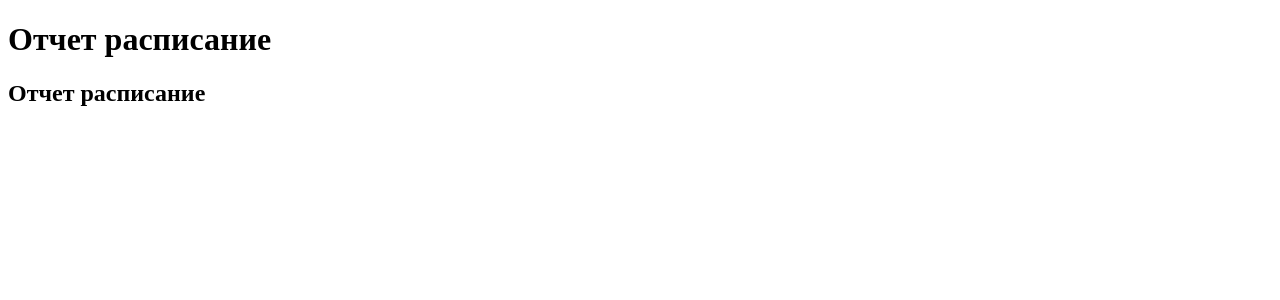
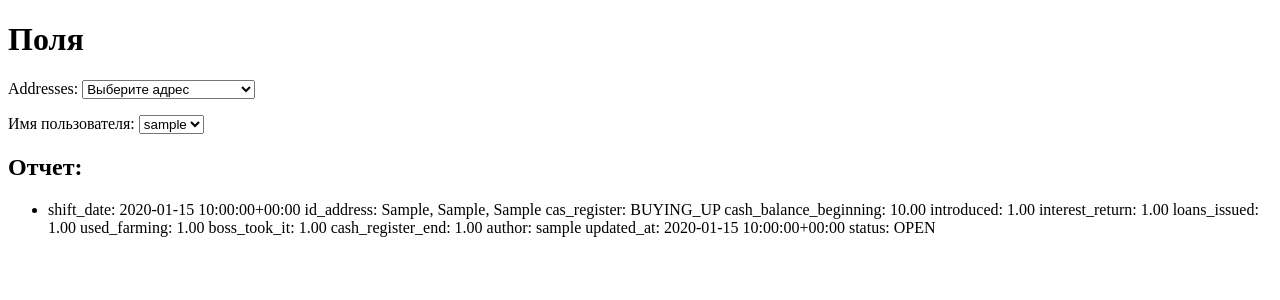
Before and after one commit to NikolayChegivarov/cash_report, a Django app: page /schedule in a window 1280 px wide. Shown: the top 300 px of the page. Run offline with Django 5.2, Linux system fonts and the light colour scheme; tables that the repository leaves empty hold one stand-in row (values such as "Sample post").

Commit message:
ScheduleView start

```diff
--- a/cashbox_app/forms.py
+++ b/cashbox_app/forms.py
@@ -443,3 +443,23 @@ class YearMonthForm(forms.Form):
         month = cleaned_data.get("month")
 
         return cleaned_data
+
+
+class ScheduleForm(forms.Form):
+
+    addresses = forms.ModelChoiceField(
+        queryset=Address.objects.all(), empty_label="Выберите адрес"
+    )
+
+    username = forms.ModelChoiceField(
+        queryset=CustomUser.objects.filter(is_active=True),
+        to_field_name="username",
+        label="Имя пользователя",
+        empty_label=None,
+    )
+
+    class Meta:
+        model = CustomUser, Address
+        fields = ["username", "password", "city", "street", "home"]
+
+    pass
--- a/cashbox_app/models.py
+++ b/cashbox_app/models.py
@@ -1,6 +1,4 @@
 from django.db import models
-from django.utils.html import mark_safe
-from django.contrib import admin
 from django.contrib.auth.models import (
     AbstractBaseUser,
     BaseUserManager,
--- a/cashbox_app/templates/schedule.html
+++ b/cashbox_app/templates/schedule.html
@@ -2,15 +2,30 @@
 <html lang="en">
 <head>
     <meta charset="UTF-8">
-    <title>Привет Настя</title>
+    <title>Соблюдение расписания</title>
 </head>
 <body>
-<h1>Отчет расписание</h1>
-<h2>Отчет расписание</h2>
+<h1>Поля</h1>
 
-<!--<button onclick="window.location.href='{% url 'coroleva_cash_report' %}'">Кассовый отчет</button>-->
-<!--<button onclick="window.location.href='{% url 'count_visits' %}'">Количество посещений</button>-->
-<!--<button onclick="window.location.href='{% url 'schedule' %}'">Расписание</button>-->
+{% if debug_info %}
+<div class="debug-info">
+    {{ debug_info }}
+</div>
+{% endif %}
 
+<form method="post">
+    {% csrf_token %}
+    {{ form.as_p }}
+
+    <!--    <input type="submit" name="action" value="Краткий отчет"/>-->
+    <!--    <input type="submit" name="action" value="Полный отчет"/>-->
+
+    <h2>Отчет:</h2>
+    <ul>
+        {% for address in CashReport_Address %}
+        <li>{{ address }}</li>
+        {% endfor %}
+    </ul>
+</form>
 </body>
 </html>
--- a/cashbox_app/views.py
+++ b/cashbox_app/views.py
@@ -21,6 +21,7 @@ from cashbox_app.forms import (
     SavedForm,
     MultiCashReportForm,
     YearMonthForm,
+    ScheduleForm,
 )
 from cashbox_app.models import (
     Address,
@@ -35,6 +36,8 @@ import logging
 logger = logging.getLogger(__name__)
 
 logging.basicConfig(level=logging.DEBUG)
+
+from django.db.models import Prefetch
 
 
 class CustomLoginView(LoginView):
@@ -803,32 +806,40 @@ class ClosedView(View):
 
 
 class KorolevaView(TemplateView):
-    """Страница выбора отчета для руководителя."""
+    """
+    Страница выбора отчета для руководителя.
+    """
 
     template_name = "koroleva.html"
 
 
 class ScheduleView(TemplateView):
+    """
+    Страница отчета соблюдения расписания.
+    """
 
     template_name = "schedule.html"
 
-    # @method_decorator(csrf_protect)
-    # def dispatch(self, request, *args, **kwargs):
-    #     """
-    #     Метод dispatch является отправной точкой для всех запросов в представлении класса.
-    #     Применяя декоратор к этому методу, мы обеспечиваем, что проверка CSRF будет
-    #     выполняться для всех типов запросов (GET, POST и т.д.).
-    #     """
-    #     return super().dispatch(request, *args, **kwargs)
-    #
-    # def get(self, request, *args, **kwargs):
-    #     """
-    #     Создает экземпляр формы YearMonthForm и передает его в шаблон.
-    #     """
-    #     # form = YearMonthForm()
-    #     # return self.render_to_response({"form": form})
-    #     all_records = Address.objects.all()
-    #     pass
+    @method_decorator(csrf_protect)
+    def dispatch(self, request, *args, **kwargs):
+        """
+        Метод dispatch является отправной точкой для всех запросов в представлении класса.
+        Применяя декоратор к этому методу, мы обеспечиваем, что проверка CSRF будет
+        выполняться для всех типов запросов (GET, POST и т.д.).
+        """
+        return super().dispatch(request, *args, **kwargs)
+
+    def get(self, request, *args, **kwargs):
+        """
+        Создает экземпляр формы YearMonthForm и передает его в шаблон.
+        """
+        form = ScheduleForm()
+
+        CashReport_Address = CashReport.objects.select_related("id_address").all()
+
+        context = {"form": form, "CashReport_Address": CashReport_Address}
+
+        return self.render_to_response(context)
 
 
 class CountVisitsView(TemplateView):
```
